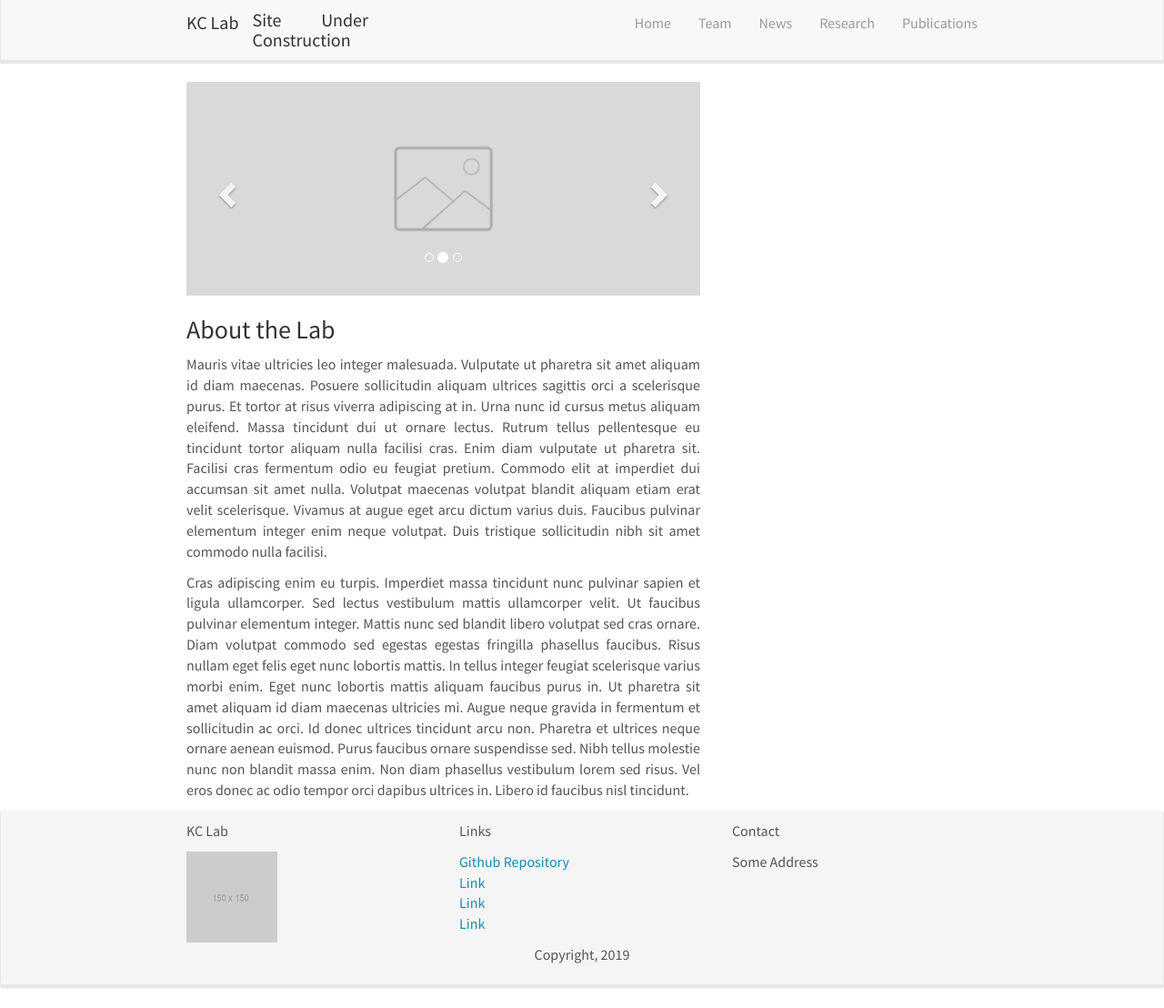
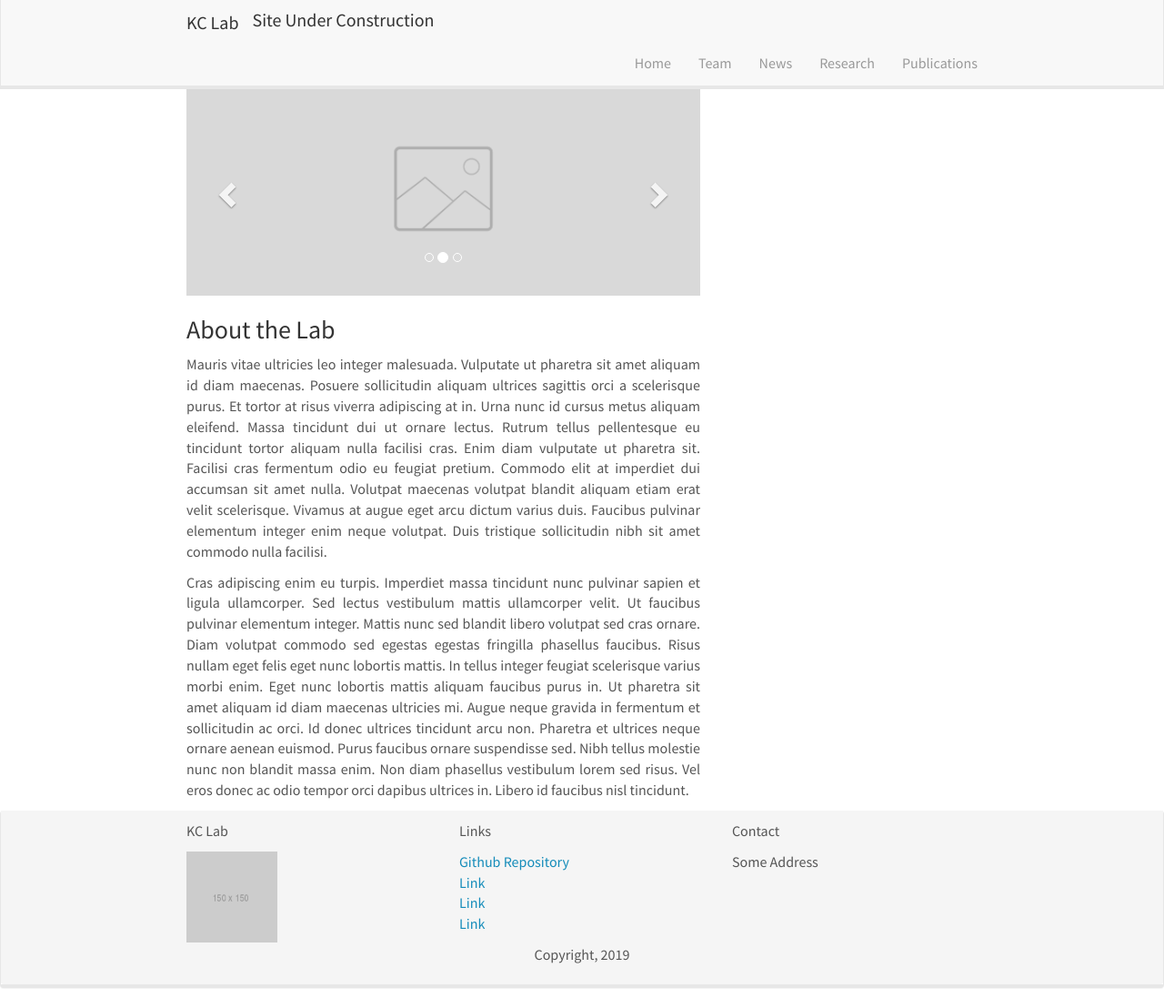
Before and after one commit to pawelparker/KCLabMTU.github.io, a Jekyll site: the page built from _pages/home.md, in a window 1280 px wide and 1108 px high. Shown: the whole window at 91% size. Built offline with Jekyll 4.4.1, drawn with Linux system fonts in a browser that asks for light colours; nearby versions of some CDN libraries; comment, search, counter and statistics services are not loaded.

Commit message:
Update header.html

```diff
--- a/_includes/header.html
+++ b/_includes/header.html
@@ -8,8 +8,10 @@
 		<span class="icon-bar"></span>
 	  </button>
 
-    <a class="navbar-brand" href="{{ site.url }}{{ site.baseurl }}/">{{ site.title }}</a><h4 color = "white", bgcolor = "red">Site Under Construction</h4>
+    <a class="navbar-brand" href="{{ site.url }}{{ site.baseurl }}/">{{ site.title }}</a>
+
 	</div>
+	  <h4 color = "white", bgcolor = "red">Site Under Construction</h4>
 	<div class="collapse navbar-collapse" id="navbar-collapse-1">
 	  <ul class="nav navbar-nav navbar-right">
 		<li><a href="{{ site.url }}{{ site.baseurl }}/">Home</a></li>
```
